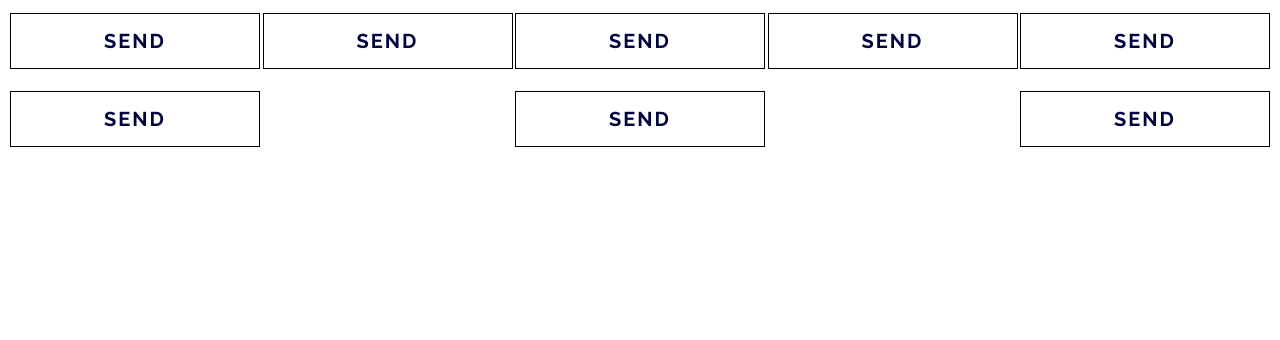
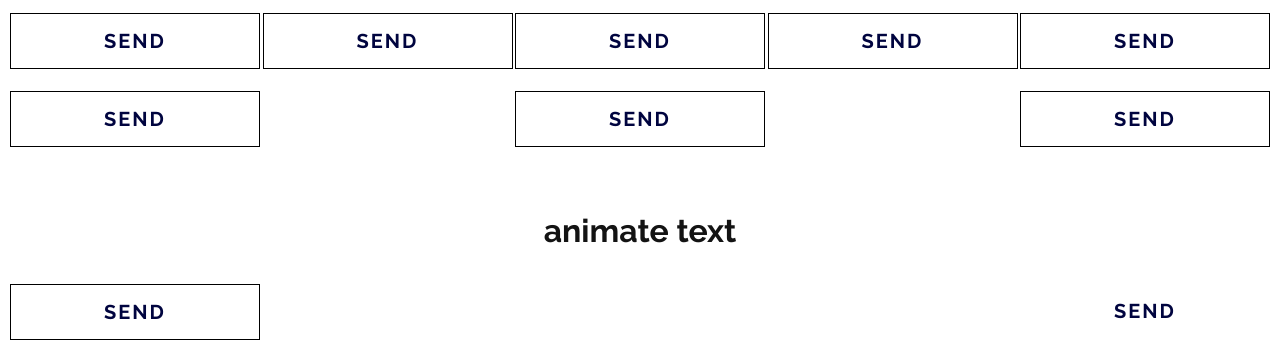
Before and after one commit to molochnyk/button-hover-effect, a website: page app/index.html in a window 1280 px wide. Shown: the part 744-1084 px from the top of the page. Before the commit the page ends 913 px from the top, so only its background shows below. Drawn offline with Linux system fonts and the light colour scheme.

Commit message:
add new buttons(text)

```diff
--- a/app/index.html
+++ b/app/index.html
@@ -109,6 +109,21 @@
 
 		</div><!--row_four_itemEND-->
 
+		<h3 class="row_title">animate text</h3>
+		<div class="row_five">
+
+			<div class="row_five_item">
+				<button type="button" class="btn btn-1">Send</button>
+			</div>
+
+			<div class="row_five_item">
+				<button type="button" class="btn btn-2">Send</button>
+			</div>
+
+
+		</div><!--row_five_itemEND-->
+
+
 	</div><!--wrapEnd-->
 
 
--- a/app/sass/_vars.scss
+++ b/app/sass/_vars.scss
@@ -1,7 +1,8 @@
 $btn_row-1: #0a65af;
+$btn-row-2: rgb(255, 75, 47);
+$btn-row-3: rgb(5, 173, 103);
+$btn-row-5: rgb(172, 29, 148);
+
 $color-text: rgb(0, 4, 63);
+
 $focus: #035ea8;
-
-$btn-row-2: rgb(255, 75, 47);
-
-$btn-row-3: rgb(5, 173, 103);
--- a/app/sass/main.scss
+++ b/app/sass/main.scss
@@ -601,6 +601,88 @@ a:hover {
   }
 }
 
+.row_five {
+  display: flex;
+  justify-content: space-between;
+  margin-bottom: 40px;
+  .row_five_item {
+    flex-basis: 250px;
+    .btn {
+      width: 100%;
+      position: relative;
+      padding: 15px 0;
+      border: none;
+      font-family: inherit;
+      background-color: transparent;
+      font-size: 20px;
+      text-transform: uppercase;
+      letter-spacing: 2px;
+      cursor: pointer;
+      transition: all 200ms linear;
+    }
+    .btn-1 {
+      color: $color-text;
+      border: 1px solid #000;
+      font-weight: 700;
+      overflow: hidden;
+      &:hover {
+        border-color: $btn-row-5;
+        letter-spacing: 15px;
+        color: $btn-row-5;
+      }
+      &:focus {
+        outline: none;
+        box-shadow: 0px 0px 3px 2px $focus;
+      }
+    }
+
+    .btn-2 {
+      color: $color-text;
+      font-weight: 700;
+      overflow: hidden;
+      &::before{
+        content: "";
+        position: absolute;
+        left: 50%;
+        top: 0;
+        width: 0;
+        height: 2px;
+        transition: all 300ms linear;
+      }
+      &::after{
+        content: "";
+        position: absolute;
+        left: 50%;
+        bottom: 0;
+        width: 0;
+        height: 2px;
+        transition: all 300ms linear;
+      }
+      &:hover {
+        border-color: $btn-row-5;
+        color: $btn-row-5;
+        letter-spacing: 30px;
+        &::before{
+          left: 0;
+          width: 100%;
+          background-color: $btn-row-5;
+        }
+        &::after{
+          left: 0;
+          width: 100%;
+          background-color: $btn-row-5;
+        }
+      }
+      &:focus {
+        outline: none;
+        box-shadow: 0px 0px 3px 2px $focus;
+      }
+    }
+  }
+}
+
+
+
 
 //@keyFrames
 @keyframes translateX-5{
```
Also changed, not shown: app/css/main.min.css.
